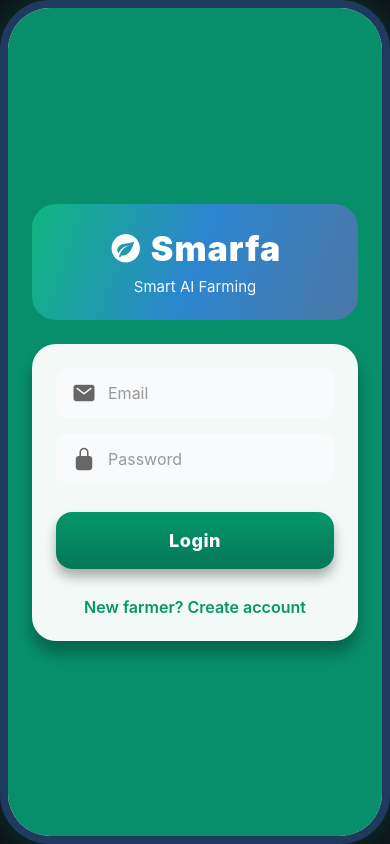
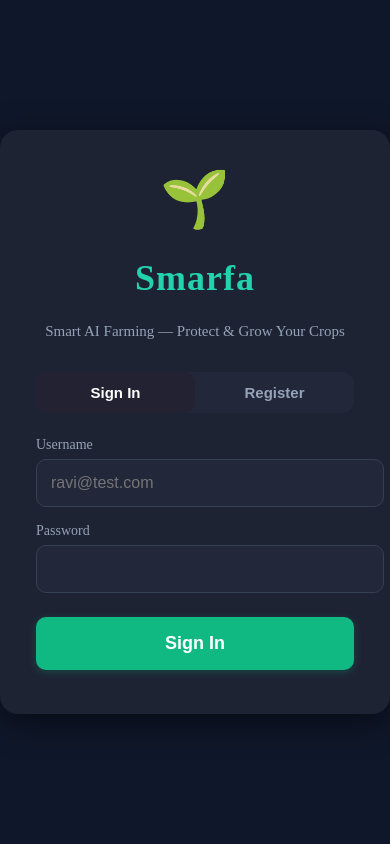
Before and after one commit to ravikant137/smarfa, a React Native app in the folder mobile-app/: screen / in a window 390 px wide. Built offline with nearby package versions, Linux system fonts and the light colour scheme.

Commit message:
feat: static web UI for auth, backend integration, and working registration/login (port 8001)

```diff
--- a/mobile-app/App.js
+++ b/mobile-app/App.js
@@ -1,45 +1,16 @@
 import React from 'react';
-import { Platform, View, StyleSheet } from 'react-native';
+import { Platform } from 'react-native';
+import StaticAuthUI from './StaticAuthUI';
 import { NavigationContainer } from '@react-navigation/native';
 import AppNavigator from './navigation/AppNavigator';
 
 export default function App() {
-  const nav = (
+  if (Platform.OS === 'web') {
+    return <StaticAuthUI />;
+  }
+  return (
     <NavigationContainer>
       <AppNavigator />
     </NavigationContainer>
   );
-
-  if (Platform.OS !== 'web') return nav;
-
-  return (
-    <View style={styles.bg}>
-      <View style={styles.phone}>
-        {nav}
-      </View>
-    </View>
-  );
 }
-
-const styles = StyleSheet.create({
-  bg: {
-    flex: 1,
-    backgroundColor: '#0D1117',
-    alignItems: 'center',
-    justifyContent: 'center',
-    minHeight: '100vh',
-  },
-  phone: {
-    width: 390,
-    height: 844,
-    borderRadius: 50,
-    overflow: 'hidden',
-    borderWidth: 8,
-    borderColor: '#1E3A5F',
-    backgroundColor: '#0F172A',
-    shadowColor: '#10B981',
-    shadowOpacity: 0.25,
-    shadowRadius: 40,
-    elevation: 20,
-  },
-});
--- /dev/null
+++ b/mobile-app/StaticAuthUI.js
@@ -0,0 +1,91 @@
+import React, { useState } from 'react';
+
+export default function StaticAuthUI() {
+  const [tab, setTab] = useState('login');
+  const [username, setUsername] = useState('');
+  const [password, setPassword] = useState('');
+  const [confirm, setConfirm] = useState('');
+  const [error, setError] = useState('');
+  const [loading, setLoading] = useState(false);
+
+  // Center the card using a wrapper div
+  const wrapperStyle = {
+    minHeight: '100vh',
+    width: '100vw',
+    background: '#0F172A',
+    display: 'flex',
+    alignItems: 'center',
+    justifyContent: 'center',
+    position: 'fixed',
+    left: 0,
+    top: 0,
+    zIndex: 1,
+  };
+
+  async function handleSubmit(e) {
+    e.preventDefault();
+    setError('');
+    if (!username || !password || (tab === 'register' && !confirm)) {
+      setError('Please fill in all fields');
+      return;
+    }
+    if (tab === 'register' && password !== confirm) {
+      setError('Passwords do not match');
+      return;
+    }
+    setLoading(true);
+    try {
+      const API = 'http://localhost:8001'; // Update this if your backend runs elsewhere
+      const endpoint = tab === 'register' ? '/register' : '/login';
+      const res = await fetch(API + endpoint, {
+        method: 'POST',
+        headers: { 'Content-Type': 'application/json' },
+        body: JSON.stringify({ username, password })
+      });
+      const data = await res.json();
+      if (!res.ok) throw new Error(data.detail || 'Authentication failed');
+      // Success: reload or redirect as needed
+      window.location.reload();
+    } catch (err) {
+      setError(err.message);
+    } finally {
+      setLoading(false);
+    }
+  }
+
+  return (
+    <div style={wrapperStyle}>
+      <div style={{ width: 400, background: '#1E2333', borderRadius: 18, padding: 36, boxShadow: '0 8px 32px #0008' }}>
+        <div style={{ textAlign: 'center', marginBottom: 32 }}>
+          <div style={{ fontSize: 56, marginBottom: 8 }}>🌱</div>
+          <h1 style={{ fontSize: 36, fontWeight: 800, color: '#22D3AE', letterSpacing: 1 }}>Smarfa</h1>
+          <p style={{ color: '#94A3B8', marginTop: 6, fontSize: 15 }}>Smart AI Farming — Protect & Grow Your Crops</p>
+        </div>
+        <div style={{ display: 'flex', background: '#23273a', borderRadius: 12, marginBottom: 24 }}>
+          <button onClick={() => setTab('login')} style={{ flex: 1, padding: 12, border: 'none', borderRadius: 10, fontWeight: 600, fontSize: 15, background: tab === 'login' ? '#223' : 'transparent', color: tab === 'login' ? '#fff' : '#94A3B8', cursor: 'pointer', transition: '.2s' }}>Sign In</button>
+          <button onClick={() => setTab('register')} style={{ flex: 1, padding: 12, border: 'none', borderRadius: 10, fontWeight: 600, fontSize: 15, background: tab === 'register' ? '#10B981' : 'transparent', color: tab === 'register' ? '#fff' : '#94A3B8', cursor: 'pointer', transition: '.2s' }}>Register</button>
+        </div>
+        <form onSubmit={handleSubmit}>
+          <div style={{ marginBottom: 16 }}>
+            <label style={{ color: '#94A3B8', fontSize: 14, fontWeight: 500, marginBottom: 6, display: 'block' }}>Username</label>
+            <input value={username} onChange={e => setUsername(e.target.value)} style={{ width: '100%', padding: 14, borderRadius: 10, border: '1.5px solid #334155', background: '#23273a', color: '#fff', fontSize: 16, outline: 'none', marginBottom: 0 }} placeholder="ravi@test.com" />
+          </div>
+          <div style={{ marginBottom: 16 }}>
+            <label style={{ color: '#94A3B8', fontSize: 14, fontWeight: 500, marginBottom: 6, display: 'block' }}>Password</label>
+            <input type="password" value={password} onChange={e => setPassword(e.target.value)} style={{ width: '100%', padding: 14, borderRadius: 10, border: '1.5px solid #334155', background: '#23273a', color: '#fff', fontSize: 16, outline: 'none', marginBottom: 0 }} />
+          </div>
+          {tab === 'register' && (
+            <div style={{ marginBottom: 16 }}>
+              <label style={{ color: '#94A3B8', fontSize: 14, fontWeight: 500, marginBottom: 6, display: 'block' }}>Confirm Password</label>
+              <input type="password" value={confirm} onChange={e => setConfirm(e.target.value)} style={{ width: '100%', padding: 14, borderRadius: 10, border: '1.5px solid #334155', background: '#23273a', color: '#fff', fontSize: 16, outline: 'none', marginBottom: 0 }} />
+            </div>
+          )}
+          <button type="submit" style={{ width: '100%', padding: 16, borderRadius: 10, border: 'none', background: '#10B981', color: '#fff', fontWeight: 700, fontSize: 18, marginTop: 8, marginBottom: 8, cursor: loading ? 'not-allowed' : 'pointer', boxShadow: '0 2px 8px #10B98144', opacity: loading ? 0.7 : 1 }} disabled={loading}>
+            {loading ? (tab === 'register' ? 'Creating...' : 'Signing in...') : (tab === 'register' ? 'Create Account' : 'Sign In')}
+          </button>
+          {error && <div style={{ color: '#EF4444', fontSize: 14, marginTop: 8, textAlign: 'center' }}>{error}</div>}
+        </form>
+      </div>
+    </div>
+  );
+}
```
